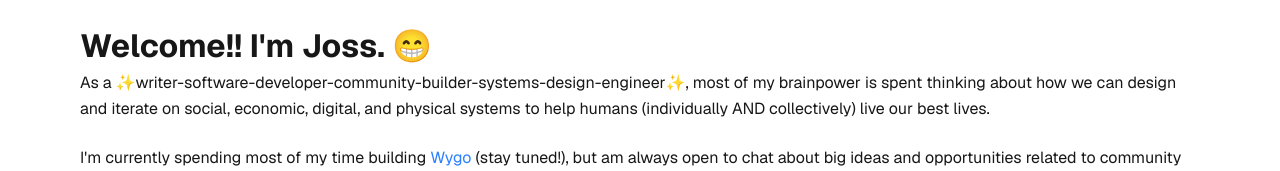
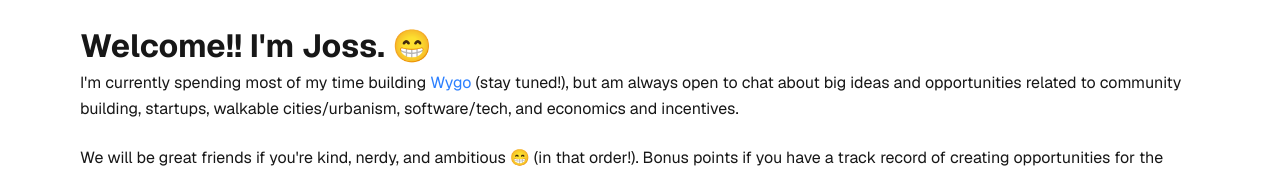
Before and after one commit to jocelynemurphy/website-2025, a Next.js app: page / in a window 1280 px wide. Shown: the part 262-433 px from the top of the page. Built offline with nearby package versions, Linux system fonts and the light colour scheme.

Commit message:
remove first sentence

```diff
--- a/app/(sections)/intro.tsx
+++ b/app/(sections)/intro.tsx
@@ -20,14 +20,14 @@ export default function Intro() {
       </div>
       {/* <h2 className="my-4 tracking-widest">🌻 🌏 🛴🌿🍄 🌃 🪩🥂💯🦕🏒💥</h2> */}
       <h1>{"Welcome!! I'm Joss. 😁"} </h1>
-      <p>
+      {/* <p>
         As a
         ✨writer-software-developer-community-builder-systems-design-engineer✨,
         most of my brainpower is spent thinking about how we can design and
         iterate on social, economic, digital, and physical systems to help
         humans (individually AND collectively) live our best lives.
       </p>
-      <br />
+      <br /> */}
       <p>
         {`I'm currently spending most of my time building `}
         <a href="https://wygo.world/" target="_blank" className="text-blue-500">
```
